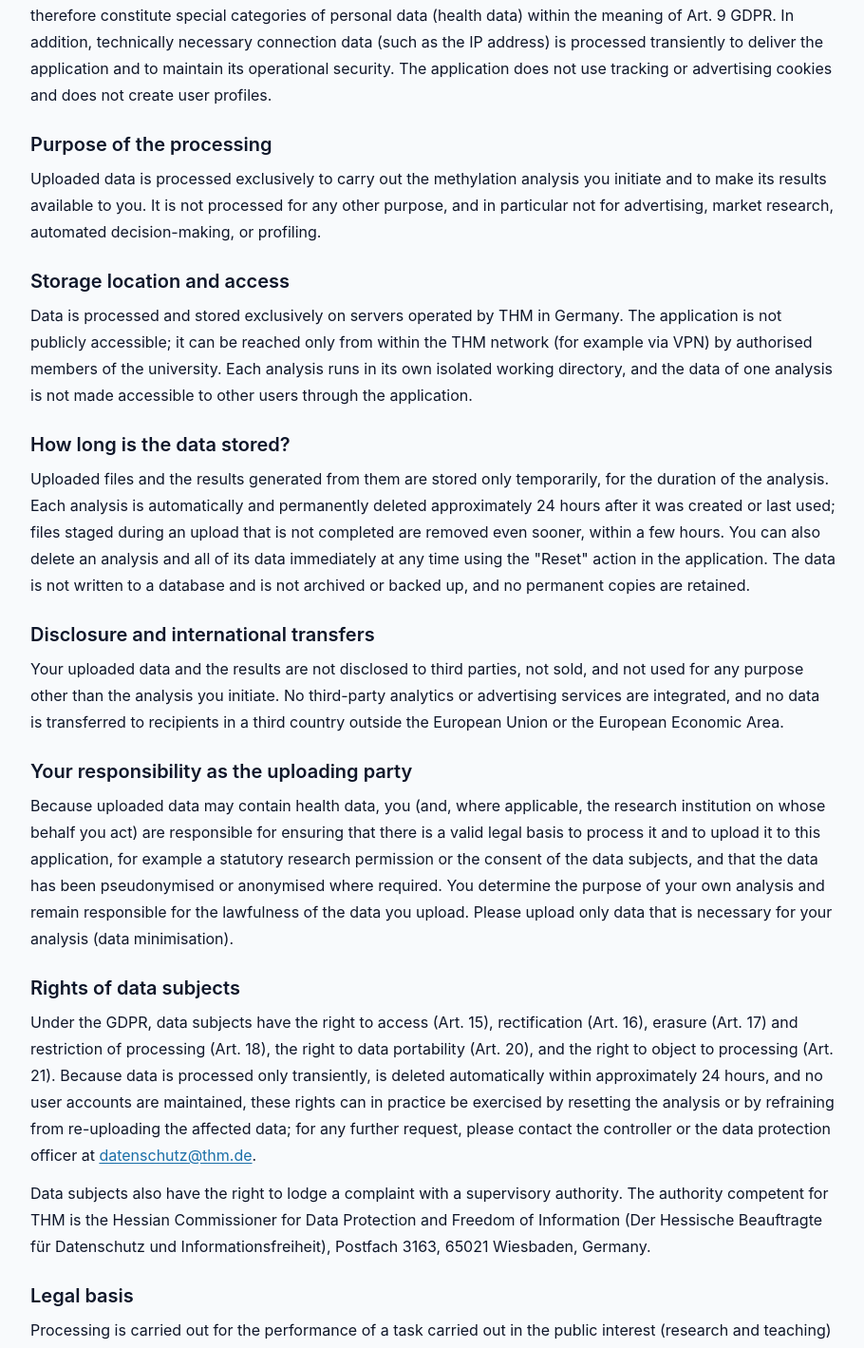
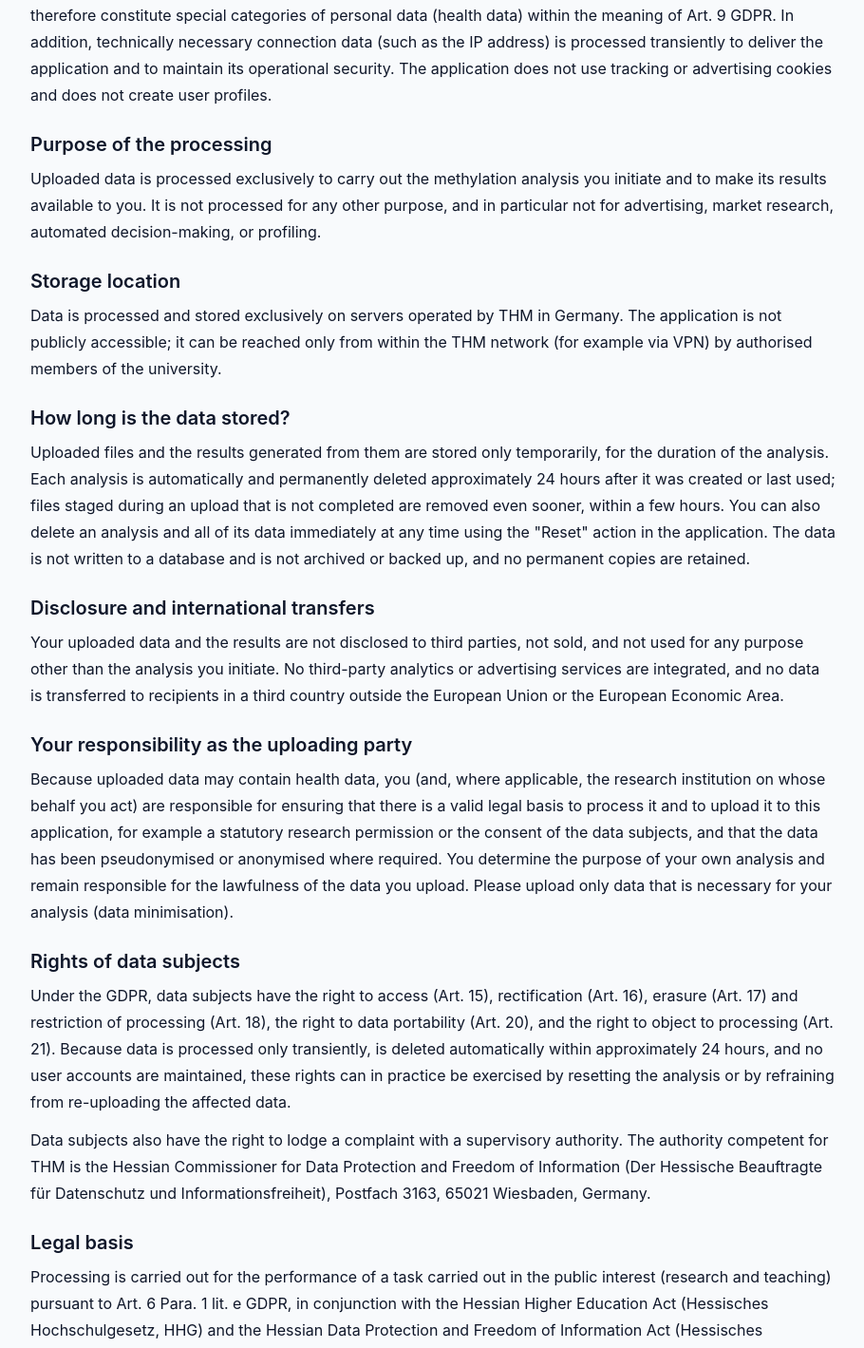
Before and after one commit to PierreTsoungui/swtp-ss26-bigtom, a React (Vite) app in the folder frontend/app/: page /privacy in a window 1280 px wide. Shown: the part 745-2164 px from the top of the page at 95% size, without its empty margins (184-1094 px from the left). Built offline with nearby package versions, Linux system fonts and the light colour scheme.

Commit message:
chore(docs): datenschutzerklärung angepasst

```diff
--- a/frontend/app/src/features/landing/content/landingContent.tsx
+++ b/frontend/app/src/features/landing/content/landingContent.tsx
@@ -368,11 +368,6 @@ export const faqCategories: FaqCategory[] = [
         answer:
           "When the application is served over HTTPS, data exchanged between your browser and the server is encrypted in transit using TLS. This is transport-layer encryption; the server necessarily processes the data in unencrypted form in order to run the analysis. Whether HTTPS is enforced depends on how your instance is deployed.",
       },
-      {
-        question: "Who has access to my uploaded data?",
-        answer:
-          "Each analysis runs in its own isolated job context, and data belonging to one job is not exposed to other users through the application. Any administrative access to the underlying server infrastructure depends on how and where the platform is deployed and is governed by the policies of the operator.",
-      },
     ],
   },
 ];
--- a/frontend/app/src/shared/pages/PrivacyPolicyPage.tsx
+++ b/frontend/app/src/shared/pages/PrivacyPolicyPage.tsx
@@ -90,14 +90,12 @@ export function PrivacyPolicyPage() {
 
         <section className="mb-6">
           <h2 className="mb-2 text-xl font-semibold text-neutral-textPrimary">
-            Storage location and access
+            Storage location
           </h2>
           <p className="leading-7">
             Data is processed and stored exclusively on servers operated by THM in Germany. The
             application is not publicly accessible; it can be reached only from within the THM
-            network (for example via VPN) by authorised members of the university. Each analysis
-            runs in its own isolated working directory, and the data of one analysis is not made
-            accessible to other users through the application.
+            network (for example via VPN) by authorised members of the university.
           </p>
         </section>
 
@@ -153,12 +151,7 @@ export function PrivacyPolicyPage() {
             portability (Art. 20), and the right to object to processing (Art. 21). Because data is
             processed only transiently, is deleted automatically within approximately 24 hours, and
             no user accounts are maintained, these rights can in practice be exercised by resetting
-            the analysis or by refraining from re-uploading the affected data; for any further
-            request, please contact the controller or the data protection officer at{" "}
-            <a href="mailto:datenschutz@thm.de" className={LINK_CLASS}>
-              datenschutz@thm.de
-            </a>
-            .
+            the analysis or by refraining from re-uploading the affected data.
           </p>
           <p className="mt-3 leading-7">
             Data subjects also have the right to lodge a complaint with a supervisory authority. The
```
Also changed, not shown: 1 other file (tests, documents, lock files or other folders).
